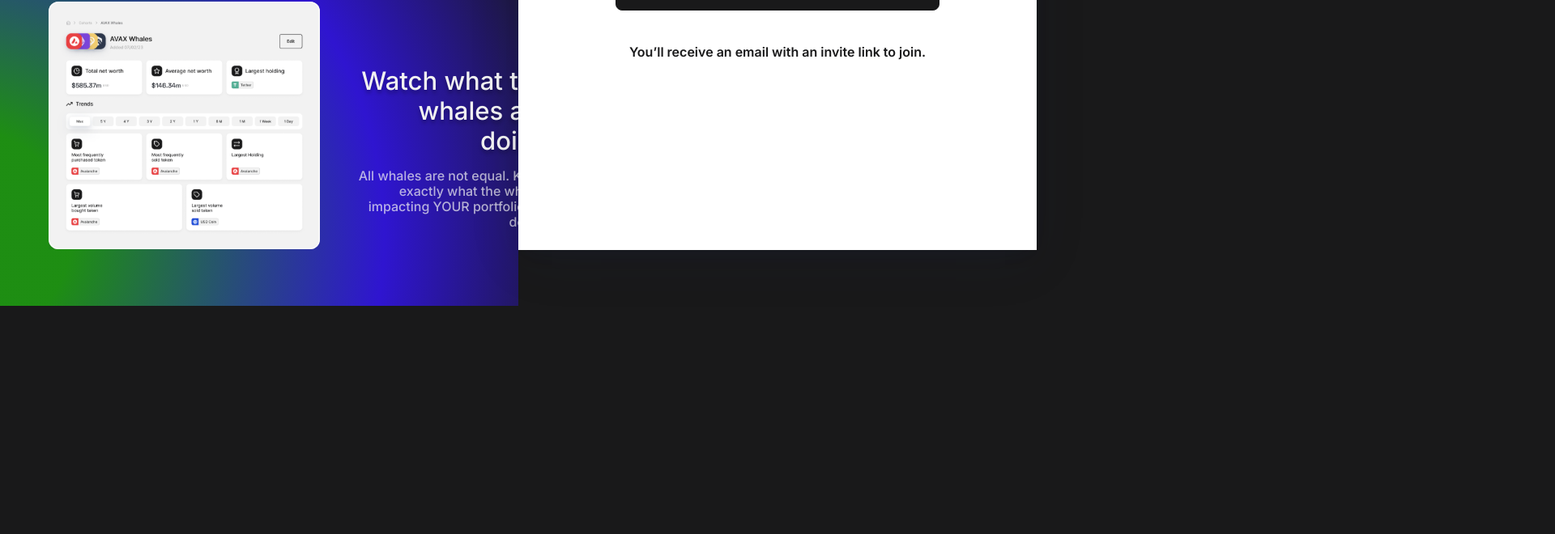
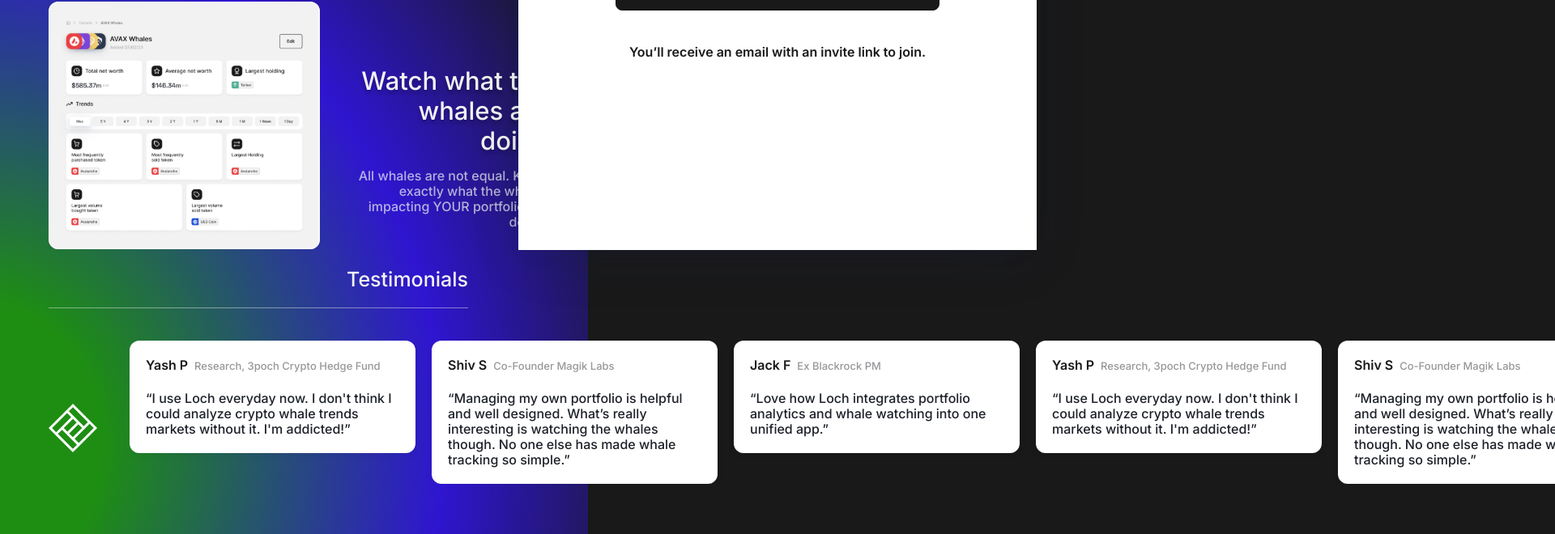
Before and after one commit to shalinigandhi/landing-page-loch, a React (Create React App) app: page / in a window 1280 px wide. Shown: the part 491-1151 px from the top of the page at 81% size, 1920 px wide, since content can reach past the window. Before the commit the page ends 869 px from the top, so only its background shows below. Built offline with nearby package versions, Linux system fonts and the light colour scheme.

Commit message:
Testimonials UI update

```diff
--- a/src/components/LandingPage/LandingPage.js
+++ b/src/components/LandingPage/LandingPage.js
@@ -1,5 +1,6 @@
 import { IconBell, IconEye } from '../../lib/icons';
 import Slider from '../Slider/Slider';
+import Testimonials from '../Testimonials/Testimonials';
 import SignUp from '../SignUp/SignUp';
 import cohortsImage from '../../images/cohorts.svg';
 import './landing-page.scss';
@@ -29,7 +30,7 @@
                         ))
                     }
                     <section className="section">
-
+                        <Testimonials />
                     </section>
                 </div>
                 <SignUp/>
--- a/src/components/LandingPage/landing-page.scss
+++ b/src/components/LandingPage/landing-page.scss
@@ -13,6 +13,11 @@
             margin-bottom: 72px;
             flex-direction: row-reverse;
             justify-content: flex-end;
+        }
+
+        &:last-of-type {
+            margin-top: 22px;
+            padding-right: 62px;
         }
 
         .content-image-wrapper {
--- /dev/null
+++ b/src/components/Testimonials/Testimonials.js
@@ -0,0 +1,63 @@
+import './testimonials.scss';
+import Slider from "react-slick";
+import { IconLogo } from '../../lib/icons';
+
+const settings = {
+    dots: false,
+    infinite: true,
+    speed: 500,
+    slidesToShow: 1,
+    slidesToScroll: 1,
+    arrows: false,
+    autoplay: true,
+    draggable: true,
+    variableWidth: true
+};
+
+const Testimonials = () => {
+    return (
+        <div className="testimonials-container">
+            <div className="testimonials-wrapper">
+                <h3 className="heading">Testimonials</h3>
+                <div className="testimonials-content">
+                    <div className="icon-wrapper"><IconLogo /></div>
+                    <div className="testimonials-slider">
+                        <Slider {...settings}>
+                            {
+                                testimonials && testimonials.length && testimonials.map((t, index) => (
+                                    <div className="t-content">
+                                        <div className="name-designation">
+                                            <span className="name">{t.name}</span>
+                                            <span className="designation">{t.designation}</span>
+                                        </div>
+                                        <p className="t-message">{t.message}</p>
+                                    </div>
+                                ))
+                            }
+                        </Slider>
+                    </div>
+                </div>
+            </div>
+        </div>
+    )
+}
+
+const testimonials = [
+    {
+        'name': 'Jack F',
+        'designation': 'Ex Blackrock PM',
+        'message': '“Love how Loch integrates portfolio analytics and whale watching into one unified app.”'
+    },
+    {
+        'name': 'Yash P',
+        'designation': 'Research, 3poch Crypto Hedge Fund',
+        'message': "“I use Loch everyday now. I don't think I could analyze crypto whale trends markets without it. I'm addicted!”"
+    },
+    {
+        'name': 'Shiv S',
+        'designation': 'Co-Founder Magik Labs',
+        'message': '“Managing my own portfolio is helpful and well designed. What’s really interesting is watching the whales though. No one else has made whale tracking so simple.”'
+    }
+]
+
+export default Testimonials;
--- /dev/null
+++ b/src/components/Testimonials/testimonials.scss
@@ -0,0 +1,66 @@
+@import '../../styles/colors';
+
+.testimonials-container {
+    width: 100%;
+
+    .heading {
+        text-align: right;
+        font-weight: 500;
+        font-size: 25px;
+        line-height: 30px;
+        color: $white-gradient1;
+        padding-bottom: 20px;
+        border-bottom: 1px solid rgba(229, 229, 230, 0.5);
+    }
+    .testimonials-content {
+        display: flex;
+        align-items: flex-end;
+        margin-top: 40px;
+
+        .icon-wrapper {
+            svg {
+                margin-bottom: 35px;
+                display: inline-block;
+            }
+        }
+    }
+    .testimonials-slider {
+        margin-left: 40px;
+        .slick-slide {
+            margin: 0 10px;
+        }
+        .t-content {
+            background: $white;
+            box-shadow: 0px 4px 10px rgba(0, 0, 0, 0.04), 0px 1px 1px rgba(0, 0, 0, 0.04);
+            border-radius: 12px;
+            padding: 20px;
+            max-width: 353px;
+
+            .name-designation {
+                margin-bottom: 21.5px;
+
+                .name {
+                    font-weight: 600;
+                    font-size: 16px;
+                    line-height: 19px;
+                    color: $dark-gray;
+                    margin-right: 8px;
+                    display: inline-block;
+                }
+                .designation {
+                    font-weight: 500;
+                    font-size: 13px;
+                    line-height: 16px;
+                    color: $gray-gradient4;
+                }
+            }
+
+            .t-message {
+                font-weight: 500;
+                font-size: 16px;
+                line-height: 19px;
+                color: $black-gradient;
+            }
+        }
+    }
+}
--- a/src/styles/_colors.scss
+++ b/src/styles/_colors.scss
@@ -1,11 +1,14 @@
 $dark-gray: #19191A;
 $light-gray: #D4D4D4;
 $lighter-gray: #313233;
+
 $gray-gradient1: #B0B1B3;
 $gray-gradient2: #E5E5E6;
 $gray-gradient3: #CACBCC;
+$gray-gradient4: #96979A;
 
 $white: #ffffff;
 $white-gradient1: #F2F2F2;
 
 $black: #000000;
+$black-gradient: #1D2129;
--- a/src/styles/_reset.scss
+++ b/src/styles/_reset.scss
@@ -40,7 +40,7 @@
         left: -384px;
         background: radial-gradient(79.84% 79.84% at 32.27% 91.27%, rgba(31, 169, 17, 0.810119) 17.21%, #2F15D0 64.58%, rgba(0, 0, 0, 0) 100%) /* warning: gradient uses a rotation that is not supported by CSS and may not behave as expected */;
         z-index: -1;
-        width: calc(100vw - 256px);
+        width: calc(100vw - 170px);
     }
 }
 
--- a/src/styles/main.scss
+++ b/src/styles/main.scss
@@ -9,5 +9,5 @@
 }
 
 .app-container {
-    padding: 70px 0;
+    padding: 70px 0 62px;
 }
```
